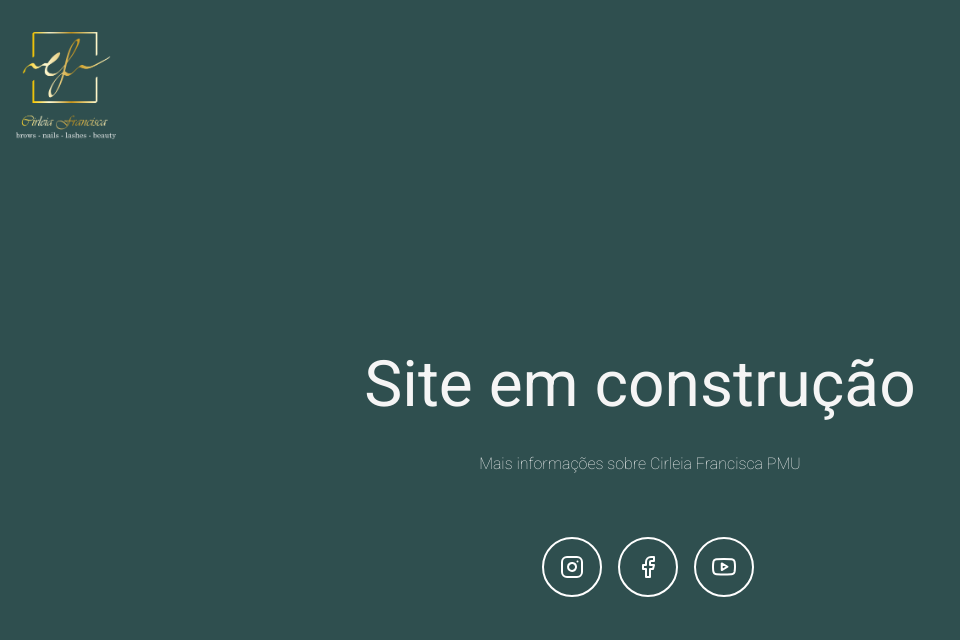
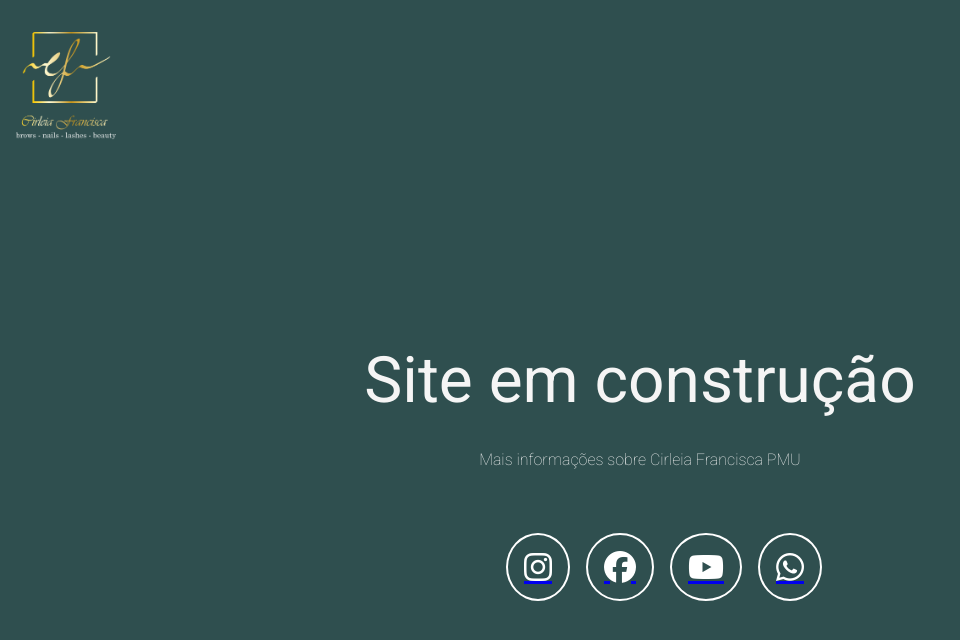
Before and after one commit to MoraesTon/cirleiafrancisca, a plain HTML site: page index.html in a window 1280 px wide. Shown: the whole page, without its empty margins (0-960 px from the left). Drawn offline with Linux system fonts and the light colour scheme.

Commit message:
update contact page

```diff
--- a/index.html
+++ b/index.html
@@ -5,6 +5,8 @@
     <meta name="viewport" content="width=device-width, initial-scale=1.0">
     <title>Cirleia Francisca PMU</title>
     <link rel="stylesheet" href="styles/style.css">
+    <script src="https://kit.fontawesome.com/71238ff661.js" crossorigin="anonymous"></script>
+
 </head>
 <body>
     <header>
@@ -20,19 +22,25 @@
         <div class="social">
             <a href="https://www.instagram.com/cirleiafranciscapmu/">
                 <div class="social-card">
-                    <img src="images/instagram.svg" alt="Instagram withe icon">
+                    <i class="fa-brands fa-instagram" style="color: #ffffff; font-size: 2rem;"></i>
                 </div>
             </a>
 
             <a href="https://www.facebook.com/Cirleiafranciscasalaobeleza">
                 <div class="social-card">
-                    <img src="images/facebook.svg" alt="Facebook white icon">
+                    <i class="fa-brands fa-facebook" style="color: #ffffff; font-size: 2rem;"></i>
                 </div>
             </a>
 
             <a href="https://www.youtube.com/@CirleiaFranciscaPMU">
                 <div class="social-card">
-                    <img src="images/youtube.svg" alt="Youtube white icon">
+                    <i class="fa-brands fa-youtube" style="color: #ffffff; font-size: 2rem;"></i>
+                </div>
+            </a>
+
+            <a href="https://api.whatsapp.com/send?phone=351917312102&text=Ol%C3%A1!%20quero%20saber%20mais%20sobre%20o%20espaco.">
+                <div class="social-card">
+                    <i class="fa-brands fa-whatsapp" style="color: #ffffff; font-size: 2rem;"></i>
                 </div>
             </a>
 
```
